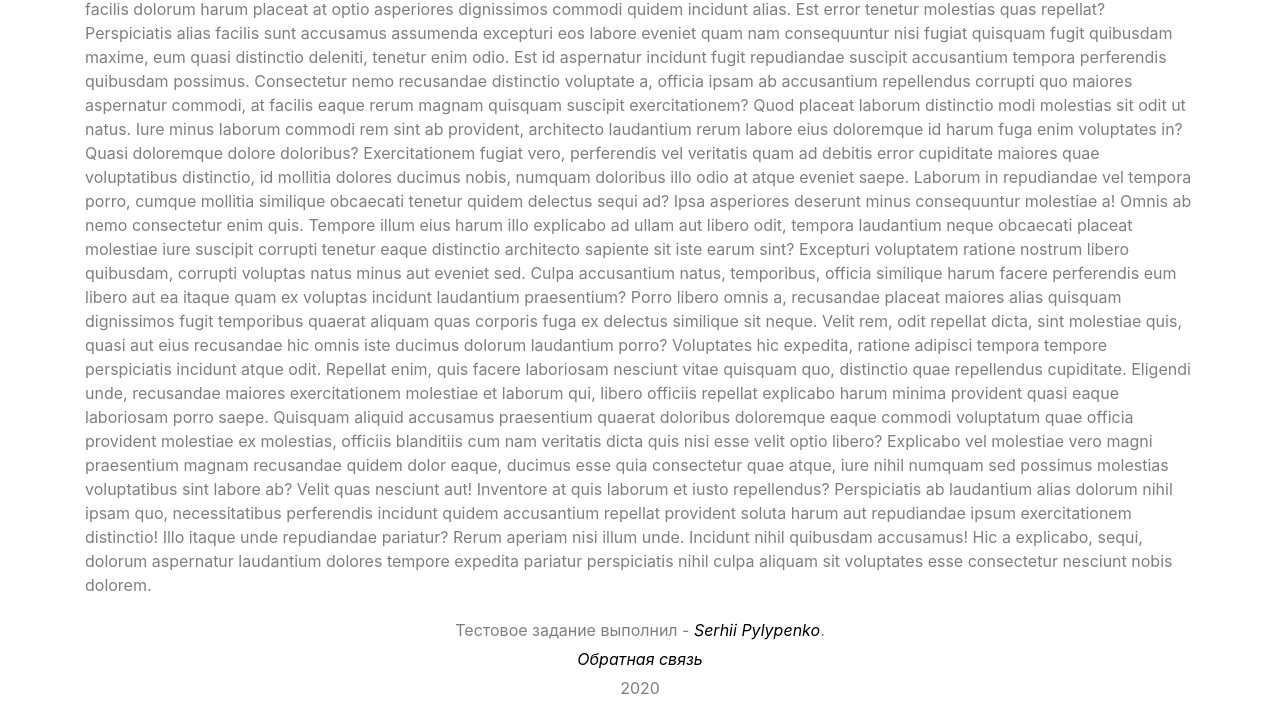
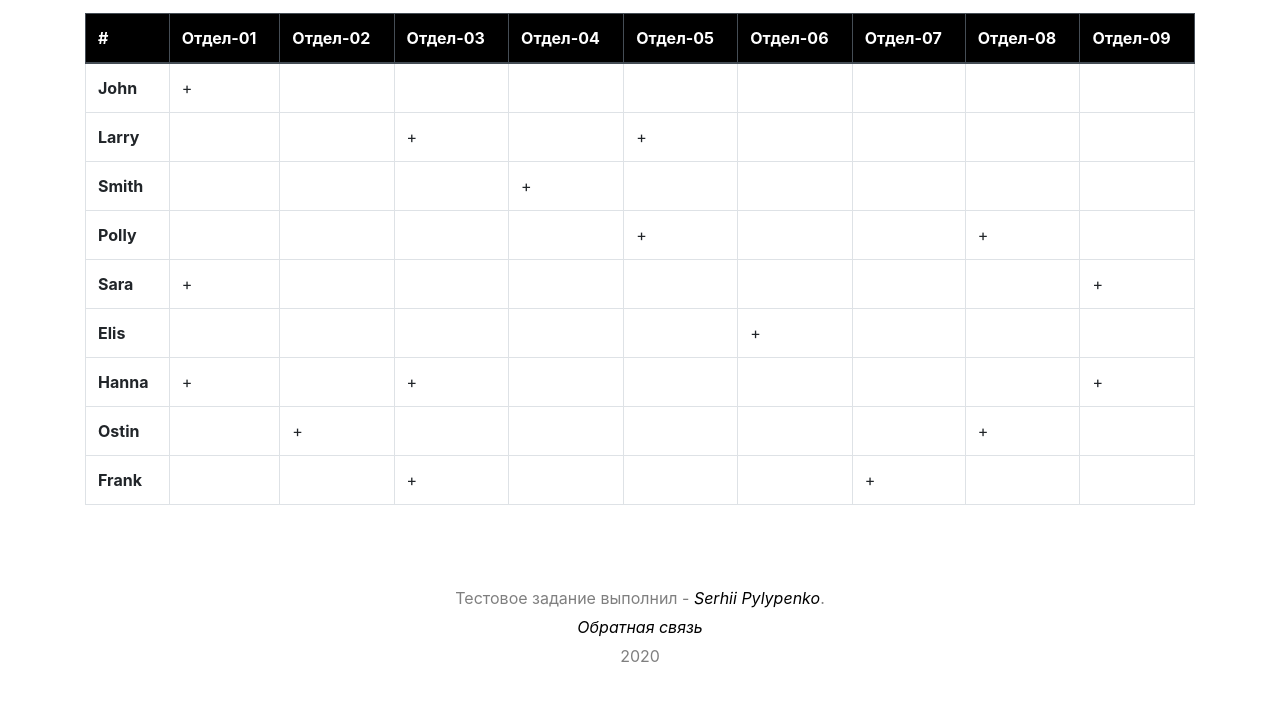
Before and after one commit to jPee2k/redlab-on-bootstrap, a plain HTML site: page public/index.html in a window 1280 px wide. Shown: the part 155-868 px from the top of the page. After the commit the page ends 836 px from the top, so only its background shows below. Drawn offline with nearby package versions, Linux system fonts and the light colour scheme.

Commit message:
added table.table-responsive

```diff
--- a/public/index.html
+++ b/public/index.html
@@ -33,7 +33,7 @@
               <a class="nav-link" href="#">Наши сотрудники</a>
             </li>
             <li class="nav-item">
-              <a class="nav-link" href="#">Список подразделений</a>
+              <a class="nav-link" href="#">Список отделов</a>
             </li>
           </ul>
         </div>
@@ -41,32 +41,148 @@
     </header>
     <!-- /header -->
 
-    <div class="container main-content d-flex justify-content-center flex-wrap">
+    <div class="d-flex justify-content-center flex-wrap">
+      <div class="container">
+
         <!-- main-contetn -->
-      <main class="row">
-        <div class="col-12">
-          <p>
-            Lorem ipsum dolor sit amet consectetur, adipisicing elit. At expedita blanditiis sequi, optio velit adipisci magnam. Illo corrupti, impedit iusto quae commodi nemo voluptates sunt temporibus tempore eveniet, officia voluptatem distinctio laudantium? Neque excepturi consequatur saepe
-            sapiente beatae, ipsa eveniet qui amet nam odio nulla asperiores dicta ipsum! Obcaecati eaque earum sed nihil, eum dicta a tempore, consectetur facilis dolorum harum placeat at optio asperiores dignissimos commodi quidem incidunt alias. Est error tenetur molestias quas repellat?
-            Perspiciatis alias facilis sunt accusamus assumenda excepturi eos labore eveniet quam nam consequuntur nisi fugiat quisquam fugit quibusdam maxime, eum quasi distinctio deleniti, tenetur enim odio. Est id aspernatur incidunt fugit repudiandae suscipit accusantium tempora perferendis
-            quibusdam possimus. Consectetur nemo recusandae distinctio voluptate a, officia ipsam ab accusantium repellendus corrupti quo maiores aspernatur commodi, at facilis eaque rerum magnam quisquam suscipit exercitationem? Quod placeat laborum distinctio modi molestias sit odit ut natus. Iure
-            minus laborum commodi rem sint ab provident, architecto laudantium rerum labore eius doloremque id harum fuga enim voluptates in? Quasi doloremque dolore doloribus? Exercitationem fugiat vero, perferendis vel veritatis quam ad debitis error cupiditate maiores quae voluptatibus
-            distinctio, id mollitia dolores ducimus nobis, numquam doloribus illo odio at atque eveniet saepe. Laborum in repudiandae vel tempora porro, cumque mollitia similique obcaecati tenetur quidem delectus sequi ad? Ipsa asperiores deserunt minus consequuntur molestiae a! Omnis ab nemo
-            consectetur enim quis. Tempore illum eius harum illo explicabo ad ullam aut libero odit, tempora laudantium neque obcaecati placeat molestiae iure suscipit corrupti tenetur eaque distinctio architecto sapiente sit iste earum sint? Excepturi voluptatem ratione nostrum libero quibusdam,
-            corrupti voluptas natus minus aut eveniet sed. Culpa accusantium natus, temporibus, officia similique harum facere perferendis eum libero aut ea itaque quam ex voluptas incidunt laudantium praesentium? Porro libero omnis a, recusandae placeat maiores alias quisquam dignissimos fugit
-            temporibus quaerat aliquam quas corporis fuga ex delectus similique sit neque. Velit rem, odit repellat dicta, sint molestiae quis, quasi aut eius recusandae hic omnis iste ducimus dolorum laudantium porro? Voluptates hic expedita, ratione adipisci tempora tempore perspiciatis incidunt
-            atque odit. Repellat enim, quis facere laboriosam nesciunt vitae quisquam quo, distinctio quae repellendus cupiditate. Eligendi unde, recusandae maiores exercitationem molestiae et laborum qui, libero officiis repellat explicabo harum minima provident quasi eaque laboriosam porro saepe.
-            Quisquam aliquid accusamus praesentium quaerat doloribus doloremque eaque commodi voluptatum quae officia provident molestiae ex molestias, officiis blanditiis cum nam veritatis dicta quis nisi esse velit optio libero? Explicabo vel molestiae vero magni praesentium magnam recusandae
-            quidem dolor eaque, ducimus esse quia consectetur quae atque, iure nihil numquam sed possimus molestias voluptatibus sint labore ab? Velit quas nesciunt aut! Inventore at quis laborum et iusto repellendus? Perspiciatis ab laudantium alias dolorum nihil ipsam quo, necessitatibus
-            perferendis incidunt quidem accusantium repellat provident soluta harum aut repudiandae ipsum exercitationem distinctio! Illo itaque unde repudiandae pariatur? Rerum aperiam nisi illum unde. Incidunt nihil quibusdam accusamus! Hic a explicabo, sequi, dolorum aspernatur laudantium dolores
-            tempore expedita pariatur perspiciatis nihil culpa aliquam sit voluptates esse consectetur nesciunt nobis dolorem.
-          </p>
+        <main class="main-content row">
+          <div class="col-12 mx-auto">
+            <h1 class="title mt-4 h2">Cотрудники в составе отделений</h1>
+
+            <div class="table-responsive">
+              <table class="table table-hover table-bordered">
+                <thead class="thead-dark">
+                  <tr>
+                    <th scope="col">#</th>
+                    <th scope="col">Отдел-01</th>
+                    <th scope="col">Отдел-02</th>
+                    <th scope="col">Отдел-03</th>
+                    <th scope="col">Отдел-04</th>
+                    <th scope="col">Отдел-05</th>
+                    <th scope="col">Отдел-06</th>
+                    <th scope="col">Отдел-07</th>
+                    <th scope="col">Отдел-08</th>
+                    <th scope="col">Отдел-09</th>
+                  </tr>
+                </thead>
+                <tbody>
+                  <tr>
+                    <th scope="row">John</th>
+                    <td>+</td>
+                    <td></td>
+                    <td></td>
+                    <td></td>
+                    <td></td>
+                    <td></td>
+                    <td></td>
+                    <td></td>
+                    <td></td>
+                  </tr>
+                  <tr>
+                    <th scope="row">Larry</th>
+                    <td></td>
+                    <td></td>
+                    <td>+</td>
+                    <td></td>
+                    <td>+</td>
+                    <td></td>
+                    <td></td>
+                    <td></td>
+                    <td></td>
+                  </tr>
+                  <tr>
+                    <th scope="row">Smith</th>
+                    <td></td>
+                    <td></td>
+                    <td></td>
+                    <td>+</td>
+                    <td></td>
+                    <td></td>
+                    <td></td>
+                    <td></td>
+                    <td></td>
+                  </tr>
+                  <tr>
+                    <th scope="row">Polly</th>
+                    <td></td>
+                    <td></td>
+                    <td></td>
+                    <td></td>
+                    <td>+</td>
+                    <td></td>
+                    <td></td>
+                    <td>+</td>
+                    <td></td>
+                  </tr>
+                  <tr>
+                    <th scope="row">Sara</th>
+                    <td>+</td>
+                    <td></td>
+                    <td></td>
+                    <td></td>
+                    <td></td>
+                    <td></td>
+                    <td></td>
+                    <td></td>
+                    <td>+</td>
+                  </tr>
+                  <tr>
+                    <th scope="row">Elis</th>
+                    <td></td>
+                    <td></td>
+                    <td></td>
+                    <td></td>
+                    <td></td>
+                    <td>+</td>
+                    <td></td>
+                    <td></td>
+                    <td></td>
+                  </tr>
+                  <tr>
+                    <th scope="row">Hanna</th>
+                    <td>+</td>
+                    <td></td>
+                    <td>+</td>
+                    <td></td>
+                    <td></td>
+                    <td></td>
+                    <td></td>
+                    <td></td>
+                    <td>+</td>
+                  </tr>
+                  <tr>
+                    <th scope="row">Ostin</th>
+                    <td></td>
+                    <td>+</td>
+                    <td></td>
+                    <td></td>
+                    <td></td>
+                    <td></td>
+                    <td></td>
+                    <td>+</td>
+                    <td></td>
+                  </tr>
+                  <tr>
+                    <th scope="row">Frank</th>
+                    <td></td>
+                    <td></td>
+                    <td>+</td>
+                    <td></td>
+                    <td></td>
+                    <td></td>
+                    <td>+</td>
+                    <td></td>
+                    <td></td>
+                  </tr>
+                </tbody>
+              </table>
+            </div>
           </div>
         </main>
         <!-- /main-content -->
 
         <!-- footer -->
-      <footer class="footer row align-self-end">
+        <footer class="footer row mt-3 align-self-end">
           <div class="col-12">
             <p>Тестовое задание выполнил - <a href="https://jpee2k.github.io/" target="_blank">Serhii Pylypenko</a>.</p>
             <p><a href="mailto:jpee.dev@gmail.com" target="_blank">Обратная связь</a></p>
@@ -75,6 +191,7 @@
         </footer>
         <!-- /footer -->
       </div>
+    </div>
 
     <!-- bootstrap CDN -->
     <script src="https://code.jquery.com/jquery-3.5.1.slim.min.js" integrity="sha384-DfXdz2htPH0lsSSs5nCTpuj/zy4C+OGpamoFVy38MVBnE+IbbVYUew+OrCXaRkfj" crossorigin="anonymous"></script>
--- a/src/scss/app.scss
+++ b/src/scss/app.scss
@@ -34,7 +34,19 @@ body {
 .main-content {
   margin-top: 80px;
 
-  min-height: 90vh;
+  min-height: 80vh;
+
+  .title {
+    text-align: center;
+
+    margin-bottom: 26px;
+  }
+
+  .table {
+    .thead-dark th {
+      background-color: $dark;
+    }
+  }
 }
 
 .footer {
```
Also changed, not shown: public/css/style.css. Lines whose indentation alone changed are shown as unchanged.
